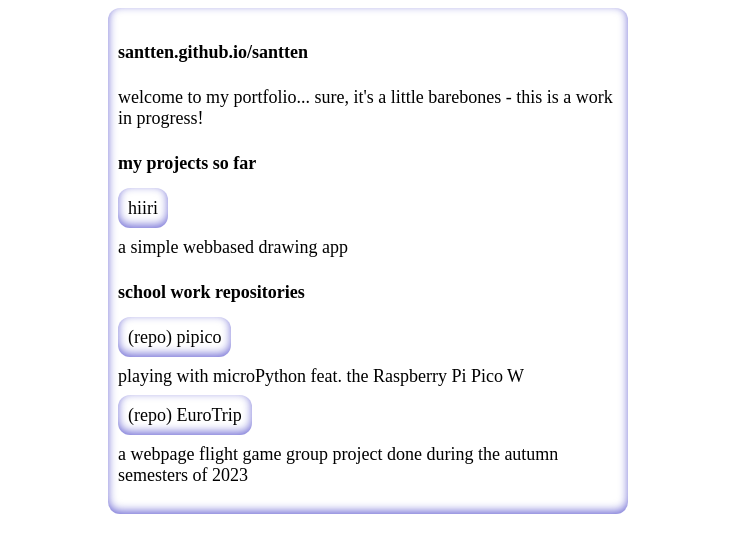
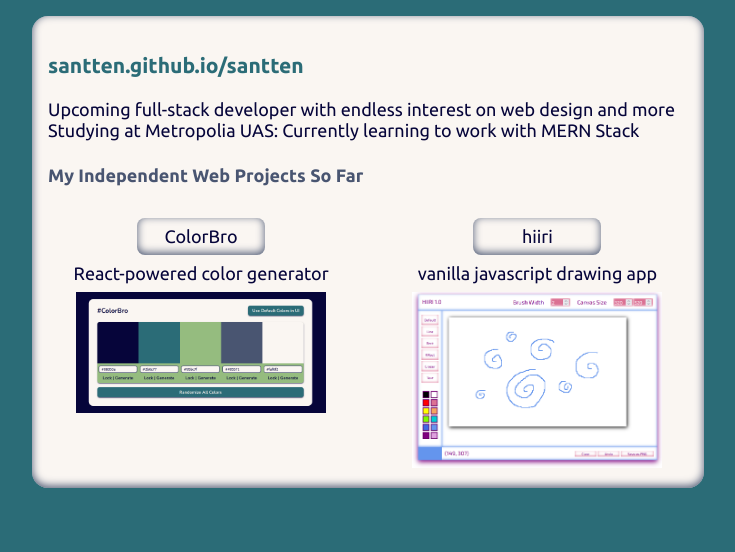
Before and after one commit to santten/santten, a plain HTML site: page index.html in a window 1280 px wide. Shown: the whole page, without its empty margins (272-1007 px from the left). Drawn offline with Linux system fonts and the light colour scheme.

Commit message:
new landing page

```diff
--- a/index.html
+++ b/index.html
@@ -3,26 +3,42 @@
   <head>
     <meta charset="utf-8">
     <title>santten</title>
-  <link href="style.css" rel="stylesheet"/>
+    <link href="style.css" rel="stylesheet" />
   </head>
   <body>
     <main>
-<h4>santten.github.io/santten</h4>
-<p>welcome to my portfolio... sure, it's a little barebones - this is a work in progress!</p>
+      <h3>santten.github.io/santten</h3>
 
-<h4>my projects so far</h4>
+      <p>Upcoming full-stack developer with endless interest on web design and
+        more</p>
 
+      <p>Studying at Metropolia UAS: Currently learning to work with MERN
+        Stack</p>
+
+      <h4>My Independent Web Projects So Far</h4>
+      <div class="project-wrapper">
+        <div class="project-item">
+          <div class="project-head">
+            <button>
+              <a href="https://santten.github.io/color-bro/">ColorBro</a>
+            </button>
+            <p>React-powered color generator</p>
+          </div>
+
+          <img src="images/colorBro.png" width="250px">
+        </div>
+
+        <div class="project-item">
+          <div class="project-head">
+            <button>
               <a href="https://santten.github.io/hiiri/">hiiri</a>
-<p>a simple webbased drawing app</p>
+            </button>
+            <p>vanilla javascript drawing app</p>
+          </div>
 
-<h4>school work repositories</h4>
-
-<a href="https://github.com/santten/pipico">(repo) pipico</a>
-<p>playing with microPython feat. the Raspberry Pi Pico W</p>
-
-<a href="https://github.com/santten/EuroTripBrowser">(repo) EuroTrip</a>
-<p>a webpage flight game group project done during the autumn semesters of 2023</p>
-
+          <img src="images/hiiri.png" width="250px">
+        </div>
+      </div>
     </main>
   </body>
 </html>
--- a/style.css
+++ b/style.css
@@ -1,28 +1,86 @@
+@import url('https://fonts.googleapis.com/css2?family=Ubuntu:ital,wght@0,300;0,400;0,500;0,700;1,300;1,400;1,500;1,700&display=swap');
+
+:root {
+    --dark: #06053a;
+    --light: #faf6f2;
+    --primary: #2b6c77;
+    --secondary: #495571;
+    --accent: #95bc7f;
+
+
+    /* secondary */
+    --inset-shadow: inset 0px -2px 8px 0px #495571;
+
+    /* accent: for button hover */
+    --inset-shadow-alt: inset 0px -2px 8px 0px #95bc7f;
+}
+
 body {
-background-image: url("background.webp")
+    background-color: var(--primary);
+    font-size: large;
+    font-family: "Ubuntu", Verdana, Tahoma, sans-serif;
+    color: var(--dark);
 }
+
 main {
-font-size: large;
-margin: auto;
-width: 500px;
-padding: 10px;
-height: min-content;
-box-shadow: inset 0px -3px 10px 0px rgba(9,0,181,0.56);
-border-radius: 12px;
-background-color: white;
+    box-shadow: var(--inset-shadow);
+    background-color: var(--light);
+    border-radius: 1rem;
+    padding: 1rem;
+    max-width: 40rem;
+    margin: 1rem auto;
+}
+
+button {
+    box-shadow: var(--inset-shadow);
+    background-color: var(--light);
+    padding: 0.5rem;
+    border-radius: 0.5rem;
+    border: none;
+    width: 8rem;
+    text-align: center;
+    font-size: large;
+    font-family: "Ubuntu", Verdana, Tahoma, sans-serif;
+}
+
+button:hover {
+    box-shadow: var(--inset-shadow-alt);
 }
 
 a {
-    padding: 10px;
-    background-color: white;
     text-decoration: none;
-    color: black;
-    box-shadow: inset 0px -3px 10px 0px rgba(9,0,181,0.56);
-    border-radius: 12px;
+    color: var(--dark);
 }
 
-a:hover {
-    background-color: rgba(9,0,181,0.56);
-    color: white;
-    box-shadow: inset 0px -3px 10px 0px white;
+h3 {
+    color: var(--primary);
 }
+
+h4 {
+    color: var(--secondary);
+}
+
+.project-head {
+    display: flex;
+    flex-direction: column;
+    gap: 0.5rem;
+    align-items: center;
+    margin: 0.5rem 0;
+}
+
+.project-item img {
+    max-width: 100%;
+}
+
+.project-wrapper {
+    text-align: center;
+    display: flex;
+    flex-direction: row;
+    max-width: 92%;
+    margin: 0 auto;
+    justify-content: space-between;
+}
+
+p {
+    margin: 0;
+}
```
Also changed, not shown: images/colorBro.png (added), images/hiiri.png (added), images/nice-snow.png (added), 1 other file. Lines whose indentation alone changed are shown as unchanged.
